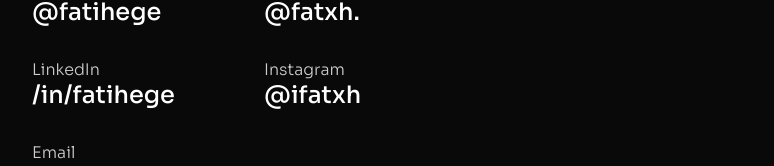
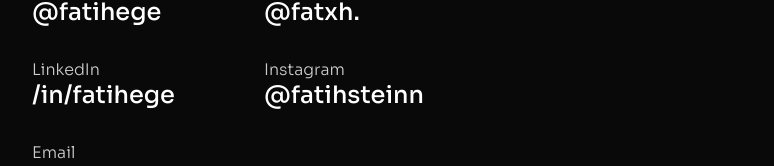
Before and after one commit to fatihege/fatihege-portfolio, a Next.js app: page / in a window 1280 px wide. Shown: the part 2729-2895 px from the top of the page, without its empty margins (88-862 px from the left). Built offline with nearby package versions, Linux system fonts and the light colour scheme.

Commit message:
Update Instagram link

```diff
--- a/components/contact.jsx
+++ b/components/contact.jsx
@@ -60,7 +60,7 @@
                     </div>
                     <div className={`${styles.contact} ${canAnimateInstagram ? styles.animate : ''}`}>
                         <h4>Instagram</h4>
-                        <a href="https://www.instagram.com/ifatxh" target="_blank">@ifatxh</a>
+                        <a href="https://www.instagram.com/fatihsteinn" target="_blank">@fatihsteinn</a>
                     </div>
                     <div className={`${styles.contact} ${canAnimateEmail ? styles.animate : ''}`}>
                         <h4>Email</h4>
```
